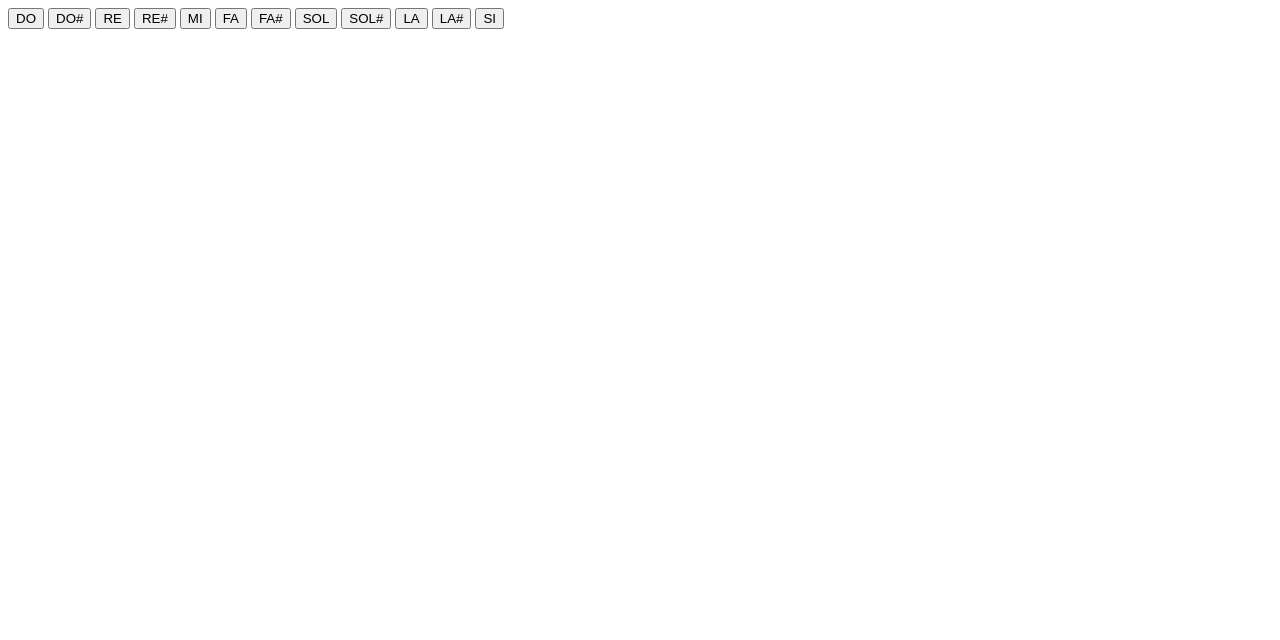
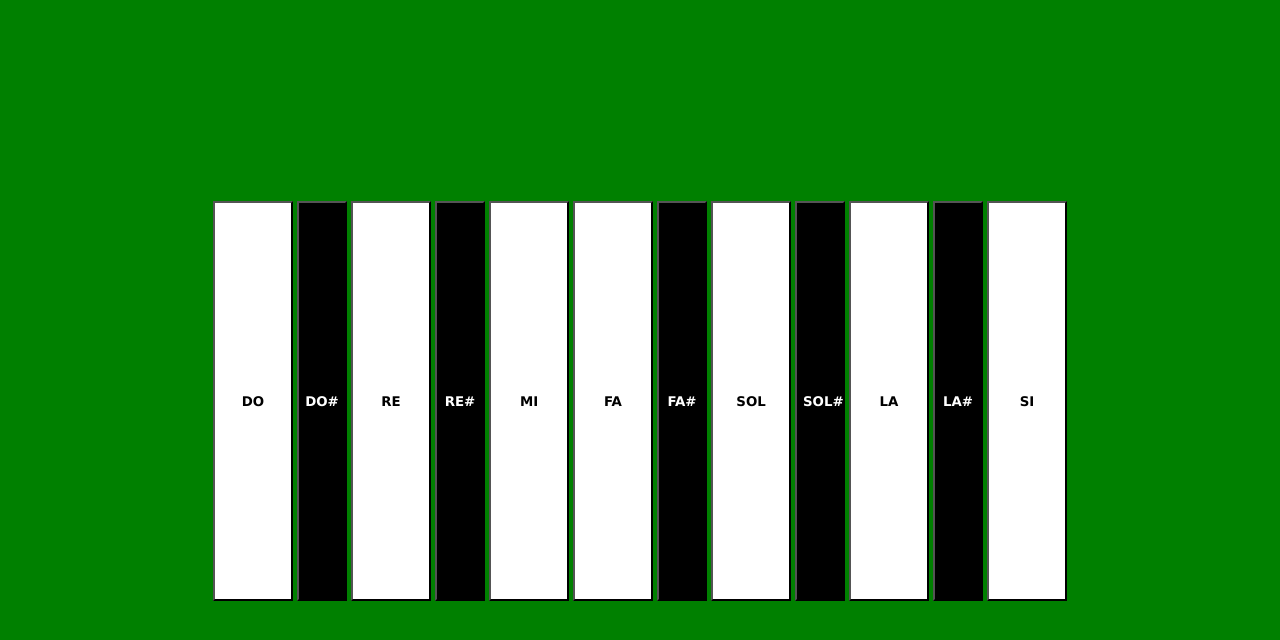
Before and after one commit to jesus-abz/app-basic-html, a plain HTML site: page index.html in a window 1280 px wide. Drawn offline with Linux system fonts and the light colour scheme.

Commit message:
index html changes

```diff
--- a/app.js
+++ /dev/null
@@ -1,5 +0,0 @@
-alert('dude js working!');
-
-let btnDO = document.getElementById('btnDO');
-
-btnDO.addEventListener('click', ()=> {alert('yolo')});
--- a/index.html
+++ b/index.html
@@ -9,18 +9,32 @@
         </title>
     </head>
     <body>
-        <button id="btnDO">DO</button>
-        <button>DO#</button>
-        <button>RE</button>
-        <button>RE#</button>
-        <button>MI</button>
-        <button>FA</button>
-        <button>FA#</button>
-        <button>SOL</button>
-        <button>SOL#</button>
-        <button>LA</button>
-        <button>LA#</button>
-        <button>SI</button>
-        <script  type="text/javascript" src="app.js"></script>
+        <link rel="stylesheet" href="styles.css">
+        <button data-kye="1" data-note="Do">DO</button>
+        <button data-kye="2" data-note="DoSharp" class="sharp">DO#</button>
+        <button data-kye="3" data-note="Re">RE</button>
+        <button data-kye="4" data-note="ReSharp" class="sharp">RE#</button>
+        <button data-kye="5" data-note="Mi">MI</button>
+        <button data-kye="6" data-note="Fa">FA</button>
+        <button data-kye="7" data-note="FaSharp" class="sharp">FA#</button>
+        <button data-kye="8" data-note="Sol">SOL</button>
+        <button data-kye="9" data-note="SolSharp" class="sharp">SOL#</button>
+        <button data-kye="0" data-note="La">LA</button>
+        <button data-kye="-" data-note="LaSharp" class="sharp">LA#</button>
+        <button data-kye="=" data-note="Si">SI</button>
+        <script type="text/javascript" src="app.js"></script>
+
+        <audio id="audioDo" src="audio/Do.mp3"></audio>
+        <audio id="audioDoSharp" src="audio/DoSharp.mp3"></audio>
+        <audio id="audioRe" src="audio/Re.mp3"></audio>
+        <audio id="audioReSharp" src="audio/ReSharp.mp3"></audio>
+        <audio id="audioMi" src="audio/Mi.mp3"></audio>
+        <audio id="audioFa" src="audio/Fa.mp3"></audio>
+        <audio id="audioFaSharp" src="audio/FaSharp.mp3"></audio>
+        <audio id="audioSol" src="audio/Sol.mp3"></audio>
+        <audio id="audioSolSharp" src="audio/SolSharp.mp3"></audio>
+        <audio id="audioLa" src="audio/La.mp3"></audio>
+        <audio id="audioLaSharp" src="audio/LaSharp.mp3"></audio>
+        <audio id="audioSi" src="audio/Si.mp3"></audio>
     </body>
 </html>
--- a/styles.css
+++ b/styles.css
@@ -1,4 +1,23 @@
+body{
+    background-color: green;
+    text-align: center;
+    line-height: 100vh;
+    margin: 0;
+}
+
 button{
+    text-align: center;
     font-family: Verdana, Geneva, Tahoma, sans-serif;
     font-weight: bold;
+    vertical-align: middle;
+    width: 80px;
+    height: 400px;
+    background-color: white;
+    color: black;
 }
+
+button.sharp{
+    width: 50px;
+    background-color:black;
+    color: white;
+}
```
Also changed, not shown: 12 other files.
